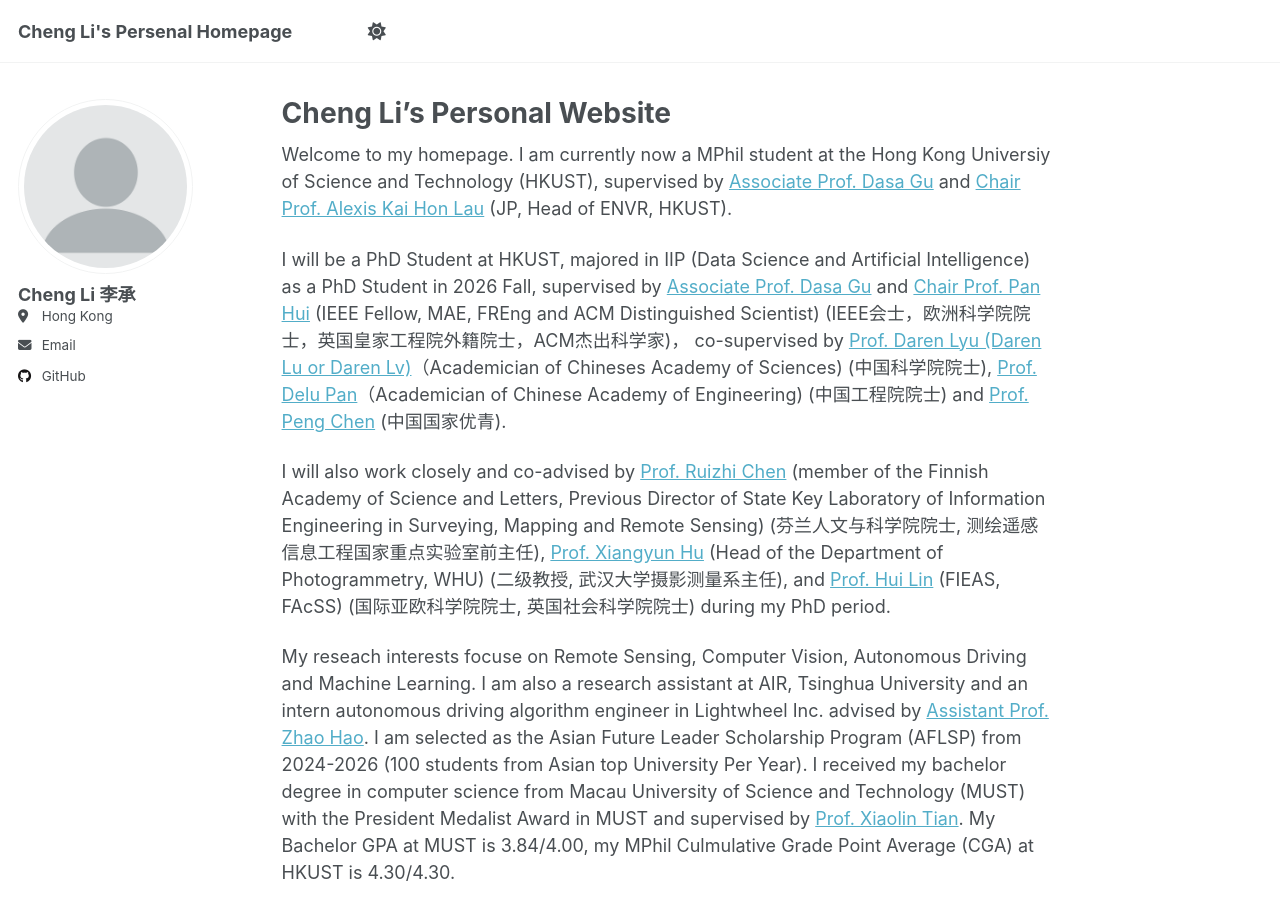
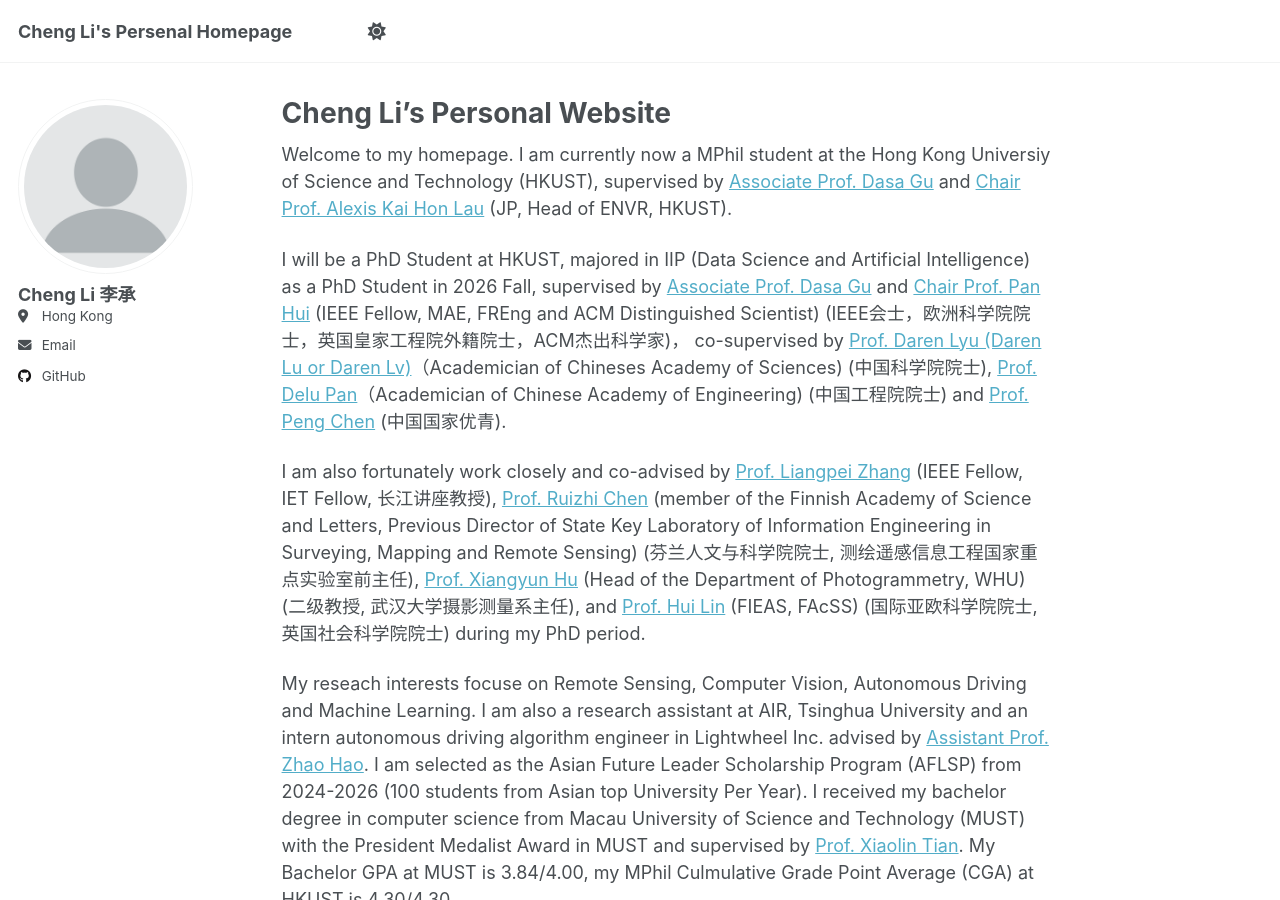
Before and after one commit to chengli24/chengli24, a Jekyll site: the page built from _pages/about.md, in a window 1280 px wide and 900 px high. Built offline with Jekyll 4.4.1, drawn with Linux system fonts in a browser that asks for light colours; a script that is not in the unit is left out.

Commit message:
Update about.md

```diff
--- a/_pages/about.md
+++ b/_pages/about.md
@@ -10,7 +10,7 @@ Welcome to my homepage. I am currently now a MPhil student at the Hong Kong Univ
 
 I will be a PhD Student at HKUST, majored in IIP (Data Science and Artificial Intelligence) as a PhD Student in 2026 Fall, supervised by [Associate Prof. Dasa Gu](https://scholar.google.com/citations?user=NUV28h8AAAAJ&hl=en) and [Chair Prof. Pan Hui](https://scholar.google.com/citations?user=dcDrhzMAAAAJ&hl=zh-CN) (IEEE Fellow, MAE, FREng and ACM Distinguished Scientist) (IEEE会士，欧洲科学院院士，英国皇家工程院外籍院士，ACM杰出科学家)， co-supervised by [Prof. Daren Lyu (Daren Lu or Daren Lv)](https://iap.cas.cn/sourcedb/zw/gbzjrc/ys/200908/t20090805_5548911.html)（Academician of Chineses Academy of Sciences) (中国科学院院士), [Prof. Delu Pan](https://ocac.zju.edu.cn/2020/0509/c50525a2094491/pagem.htm)（Academician of Chinese Academy of Engineering) (中国工程院院士) and [Prof. Peng Chen](http://www.sdioi.com/ryxx/1541.html) (中国国家优青).
 
-I will also work closely and co-advised by [Prof. Ruizhi Chen](https://scholar.google.com/citations?user=ViEjhlsAAAAJ&hl=zh-CN)  (member of the Finnish Academy of Science and Letters, Previous Director of State Key Laboratory of Information Engineering in Surveying, Mapping and Remote Sensing) (芬兰人文与科学院院士, 测绘遥感信息工程国家重点实验室前主任), [Prof. Xiangyun Hu](https://scholar.google.com/citations?user=MVFNsJgAAAAJ&hl=en) (Head of the Department of Photogrammetry, WHU) (二级教授, 武汉大学摄影测量系主任), and [Prof. Hui Lin](https://scholar.google.com/citations?user=utTxEzYAAAAJ&hl=zh-TW) (FIEAS, FAcSS) (国际亚欧科学院院士, 英国社会科学院院士) during my PhD period.
+I am also fortunately work closely and co-advised by [Prof. Liangpei Zhang](https://scholar.google.com/citations?user=vzj2hcYAAAAJ&hl=en) (IEEE Fellow, IET Fellow, 长江讲座教授), [Prof. Ruizhi Chen](https://scholar.google.com/citations?user=ViEjhlsAAAAJ&hl=zh-CN)  (member of the Finnish Academy of Science and Letters, Previous Director of State Key Laboratory of Information Engineering in Surveying, Mapping and Remote Sensing) (芬兰人文与科学院院士, 测绘遥感信息工程国家重点实验室前主任), [Prof. Xiangyun Hu](https://scholar.google.com/citations?user=MVFNsJgAAAAJ&hl=en) (Head of the Department of Photogrammetry, WHU) (二级教授, 武汉大学摄影测量系主任), and [Prof. Hui Lin](https://scholar.google.com/citations?user=utTxEzYAAAAJ&hl=zh-TW) (FIEAS, FAcSS) (国际亚欧科学院院士, 英国社会科学院院士) during my PhD period.
 
 My reseach interests focuse on Remote Sensing, Computer Vision, Autonomous Driving and Machine Learning. I am also a research assistant at AIR, Tsinghua University and an intern autonomous driving algorithm engineer in Lightwheel Inc. advised by [Assistant Prof. Zhao Hao](https://air.tsinghua.edu.cn/en/info/1046/1652.htm). I am selected as the Asian Future Leader Scholarship Program (AFLSP) from 2024-2026 (100 students from Asian top University Per Year). I received my bachelor degree in computer science from Macau University of Science and Technology (MUST) with the President Medalist Award in MUST and supervised by [Prof. Xiaolin Tian](https://fie.must.edu.mo/id-1444/person/view/id-539.html). My Bachelor GPA at MUST is 3.84/4.00, my MPhil Culmulative Grade Point Average (CGA) at HKUST is 4.30/4.30.
 
```
